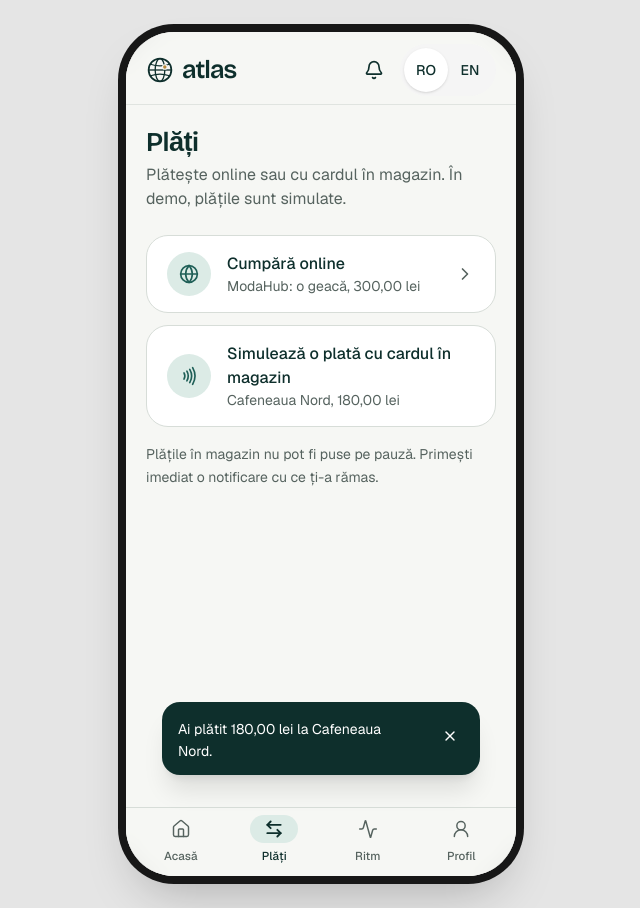
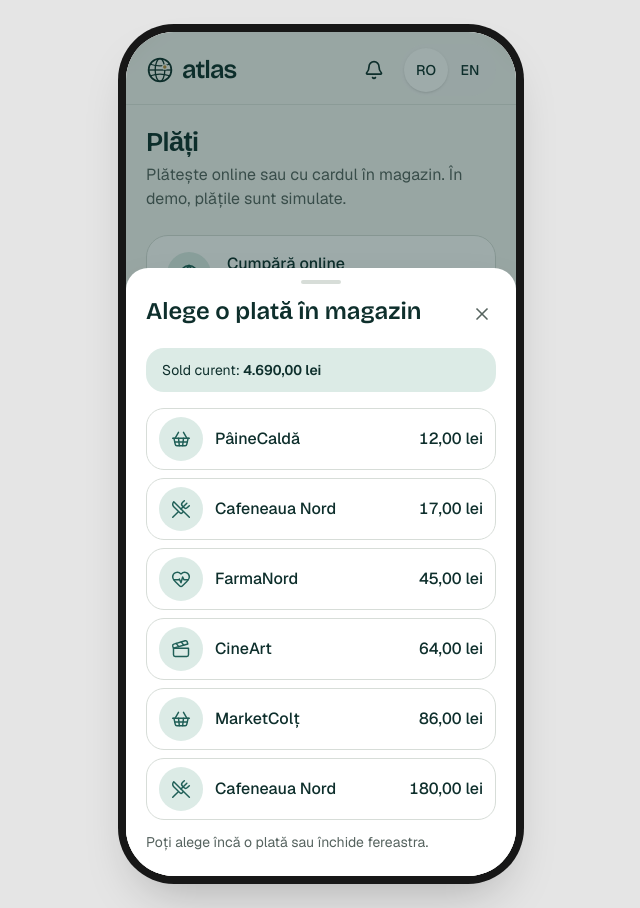
Before and after one commit to MogaVlad/Atlas-Ritm, a Next.js app: page /payments in a window 1280 px wide. Both pictures are taken after a click on the button 640 px from the left and 376 px from the top of the page. Shown: the whole page, without its empty margins (319-959 px from the left). Built offline with nearby package versions, Linux system fonts and the light colour scheme.

Commit message:
feat(bank): in-store payment sheet with 6 payments and balance before → after

```diff
--- a/app/(bank)/payments/page.tsx
+++ b/app/(bank)/payments/page.tsx
@@ -1,35 +1,25 @@
 "use client";
 
-import { ChevronRight, Globe, Nfc } from "lucide-react";
+import { ChevronRight, Globe, Nfc, X } from "lucide-react";
 import Link from "next/link";
-import { useCallback, useState } from "react";
-import { CAFE_TAP, MODAHUB_JACKET } from "@/components/bank/purchases";
-import { Toast } from "@/components/bank/Toast";
+import { useEffect, useId, useRef, useState } from "react";
+import { CategoryIcon } from "@/components/bank/categories";
+import { MODAHUB_JACKET } from "@/components/bank/purchases";
+import { IN_STORE_PAYMENTS, type DemoPurchase } from "@/lib/data/inStorePayments";
 import { formatLei } from "@/lib/format";
 import { useLocale, useT } from "@/lib/i18n";
-import { useBank } from "@/lib/store/useBank";
+import { useBank, type InStoreResult } from "@/lib/store/useBank";
 
 const ROW =
   "flex min-h-18 w-full items-center gap-4 rounded-3xl border border-atlas-line bg-white px-5 py-4 text-left transition-colors hover:border-atlas-pine/40 focus-visible:outline-2 focus-visible:outline-offset-2 focus-visible:outline-atlas-pine";
 
+const MIN = Math.min(...IN_STORE_PAYMENTS.map((p) => p.amount));
+const MAX = Math.max(...IN_STORE_PAYMENTS.map((p) => p.amount));
+
 export default function PaymentsPage() {
   const t = useT();
   const locale = useLocale((s) => s.locale);
-  const addTransaction = useBank((s) => s.addTransaction);
-  const [toast, setToast] = useState<string | null>(null);
-  const closeToast = useCallback(() => setToast(null), []);
-
-  function tapInStore() {
-    addTransaction(CAFE_TAP);
-    // The store recomputes the pace synchronously, so this is the number after the tap.
-    const { pace, ritm } = useBank.getState();
-    const values = { amount: formatLei(CAFE_TAP.amount, locale), merchant: CAFE_TAP.merchant };
-    setToast(
-      ritm.enabled
-        ? t("bank.payments.tapToast", { ...values, safe: formatLei(pace.safeToSpendToday, locale) })
-        : t("bank.payments.tapToastNoRitm", values),
-    );
-  }
+  const [sheetOpen, setSheetOpen] = useState(false);
 
   return (
     <div className="flex flex-1 flex-col">
@@ -50,24 +40,102 @@ export default function PaymentsPage() {
           <ChevronRight className="size-5 text-atlas-muted" aria-hidden="true" />
         </Link>
 
-        <button type="button" onClick={tapInStore} className={ROW}>
+        <button type="button" onClick={() => setSheetOpen(true)} aria-haspopup="dialog" className={ROW}>
           <span className="flex size-11 shrink-0 items-center justify-center rounded-full bg-atlas-sea text-atlas-pine" aria-hidden="true">
             <Nfc className="size-5" />
           </span>
           <span className="flex-1">
             <span className="block font-medium">{t("bank.payments.tap")}</span>
             <span className="block text-sm text-atlas-muted">
-              {t("bank.payments.tapHint", { merchant: CAFE_TAP.merchant, amount: formatLei(CAFE_TAP.amount, locale) })}
+              {t("bank.payments.tapHintMany", { count: IN_STORE_PAYMENTS.length, min: formatLei(MIN, locale), max: formatLei(MAX, locale) })}
             </span>
           </span>
+          <ChevronRight className="size-5 text-atlas-muted" aria-hidden="true" />
         </button>
       </div>
 
       <p className="mt-4 text-sm leading-relaxed text-atlas-muted">{t("bank.payments.simulatedNote")}</p>
 
-      <Toast open={toast !== null} onClose={closeToast}>
-        {toast}
-      </Toast>
+      {sheetOpen && <InStoreSheet onClose={() => setSheetOpen(false)} />}
     </div>
   );
 }
+
+/** Pick an in-store payment; after each one the sheet shows the balance before → after. */
+function InStoreSheet({ onClose }: { onClose: () => void }) {
+  const t = useT();
+  const locale = useLocale((s) => s.locale);
+  const titleId = useId();
+  const heading = useRef<HTMLHeadingElement>(null);
+  const balance = useBank((s) => s.balances.current);
+  const payInStore = useBank((s) => s.payInStore);
+  const [last, setLast] = useState<InStoreResult | null>(null);
+
+  useEffect(() => heading.current?.focus(), []);
+
+  const pay = (p: DemoPurchase) => setLast(payInStore(p));
+  const lei = (n: number) => formatLei(n, locale);
+
+  return (
+    <div className="absolute inset-0 z-40 flex flex-col justify-end bg-atlas-ink/40 motion-safe:animate-in motion-safe:fade-in" onClick={onClose}>
+      <div
+        role="dialog"
+        aria-modal="true"
+        aria-labelledby={titleId}
+        onClick={(e) => e.stopPropagation()}
+        onKeyDown={(e) => e.key === "Escape" && onClose()}
+        className="max-h-[88%] overflow-y-auto rounded-t-3xl bg-white px-5 pt-3 pb-6 shadow-2xl motion-safe:animate-in motion-safe:slide-in-from-bottom-10 motion-safe:duration-300"
+      >
+        <div aria-hidden className="mx-auto mb-3 h-1 w-10 rounded-full bg-atlas-line" />
+        <div className="flex items-start justify-between gap-3">
+          <h2 id={titleId} ref={heading} tabIndex={-1} className="font-display text-2xl leading-tight font-semibold outline-none">
+            {t("bank.payments.sheet.title")}
+          </h2>
+          <button
+            type="button"
+            onClick={onClose}
+            aria-label={t("bank.payments.sheet.close")}
+            className="-mt-1 -mr-2 flex size-11 shrink-0 items-center justify-center rounded-full text-atlas-muted focus-visible:outline-2 focus-visible:outline-atlas-pine"
+          >
+            <X className="size-5" aria-hidden="true" />
+          </button>
+        </div>
+
+        <div role="status" aria-live="polite" className="mt-3 rounded-2xl bg-atlas-sea px-4 py-3">
+          {last ? (
+            <>
+              <p className="text-sm">{t("bank.payments.sheet.paid", { amount: lei(last.tx.amount), merchant: last.tx.merchant })}</p>
+              <p className="mt-1 font-display text-xl font-semibold tabular-nums">
+                {t("bank.payments.sheet.balanceChange", { before: lei(last.balanceBefore), after: lei(last.balanceAfter) })}
+              </p>
+              {last.safeToSpendToday !== null && (
+                <p className="mt-1 text-sm text-atlas-muted">{t("bank.payments.sheet.safe", { safe: lei(last.safeToSpendToday) })}</p>
+              )}
+            </>
+          ) : (
+            <p className="text-sm">
+              {t("bank.payments.sheet.balance")} <span className="font-semibold tabular-nums">{lei(balance)}</span>
+            </p>
+          )}
+        </div>
+
+        <ul className="mt-4 flex flex-col gap-2">
+          {IN_STORE_PAYMENTS.map((p) => (
+            <li key={`${p.merchant}-${p.amount}`}>
+              <button
+                type="button"
+                onClick={() => pay(p)}
+                className="flex min-h-14 w-full items-center gap-3 rounded-2xl border border-atlas-line px-3 py-2 text-left hover:border-atlas-pine/40 focus-visible:outline-2 focus-visible:outline-offset-2 focus-visible:outline-atlas-pine"
+              >
+                <CategoryIcon category={p.category} />
+                <span className="flex-1 font-medium">{p.merchant}</span>
+                <span className="font-medium tabular-nums">{lei(p.amount)}</span>
+              </button>
+            </li>
+          ))}
+        </ul>
+        <p className="mt-3 text-sm text-atlas-muted">{t("bank.payments.sheet.hint")}</p>
+      </div>
+    </div>
+  );
+}
--- a/messages/en.json
+++ b/messages/en.json
@@ -98,7 +98,17 @@
       "tapHint": "{merchant}, {amount}",
       "simulatedNote": "In-store payments can’t be paused. You get a message right away with what you have left.",
       "tapToast": "You just spent {amount} at {merchant}. Safe to spend today: {safe}.",
-      "tapToastNoRitm": "You just spent {amount} at {merchant}."
+      "tapToastNoRitm": "You just spent {amount} at {merchant}.",
+      "tapHintMany": "{count} payments, from {min} to {max}",
+      "sheet": {
+        "title": "Pick an in-store payment",
+        "close": "Close",
+        "balance": "Current balance:",
+        "paid": "You paid {amount} at {merchant}.",
+        "balanceChange": "{before} → {after}",
+        "safe": "You can still spend {safe} today, calmly.",
+        "hint": "Pick another payment or close this window."
+      }
     },
     "profile": {
       "title": "Profile",
--- a/messages/ro.json
+++ b/messages/ro.json
@@ -98,7 +98,17 @@
       "tapHint": "{merchant}, {amount}",
       "simulatedNote": "Plățile în magazin nu pot fi puse pe pauză. Primești imediat o notificare cu ce ți-a rămas.",
       "tapToast": "Ai plătit {amount} la {merchant}. Azi mai poți cheltui liniștit {safe}.",
-      "tapToastNoRitm": "Ai plătit {amount} la {merchant}."
+      "tapToastNoRitm": "Ai plătit {amount} la {merchant}.",
+      "tapHintMany": "{count} plăți, între {min} și {max}",
+      "sheet": {
+        "title": "Alege o plată în magazin",
+        "close": "Închide",
+        "balance": "Sold curent:",
+        "paid": "Ai plătit {amount} la {merchant}.",
+        "balanceChange": "{before} → {after}",
+        "safe": "Azi mai poți cheltui liniștit {safe}.",
+        "hint": "Poți alege încă o plată sau închide fereastra."
+      }
     },
     "profile": {
       "title": "Profil",
```
